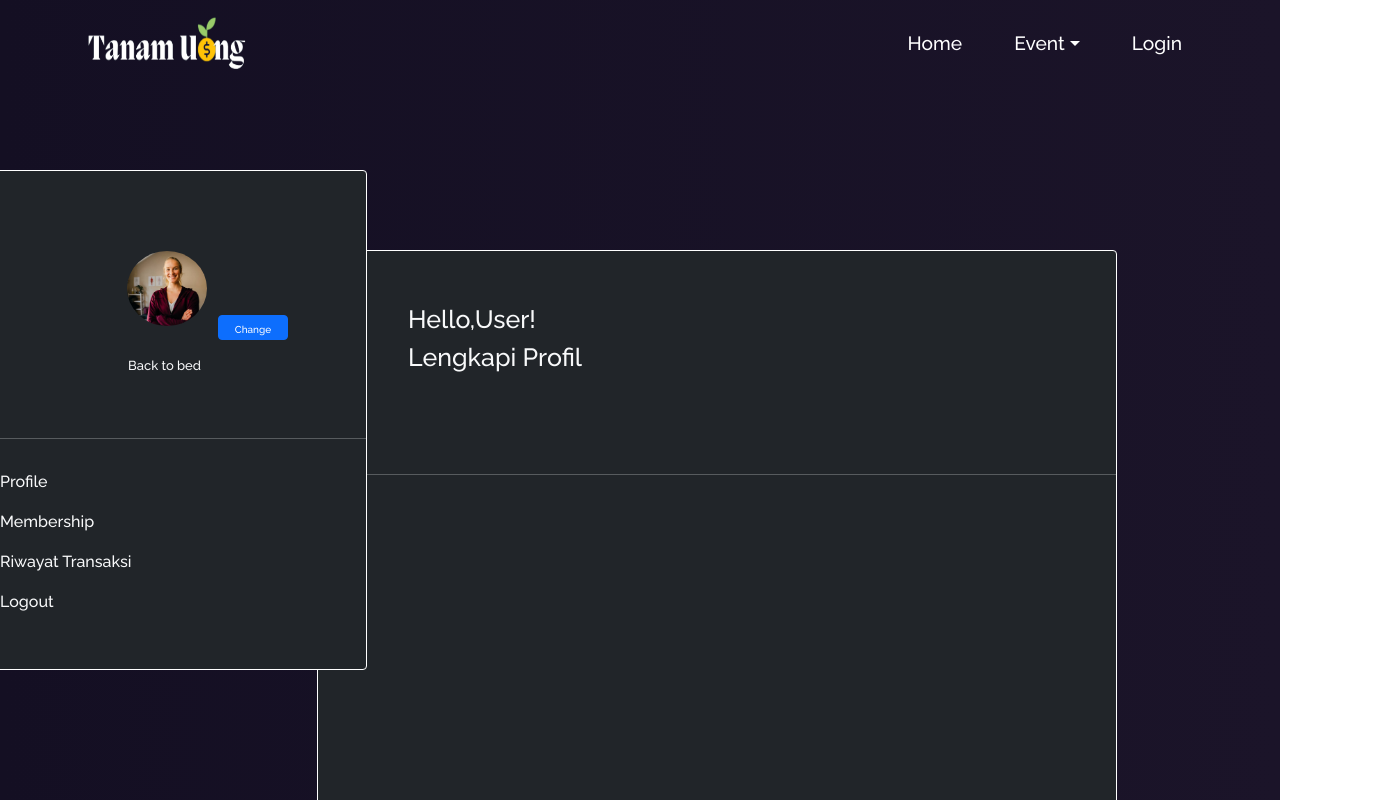
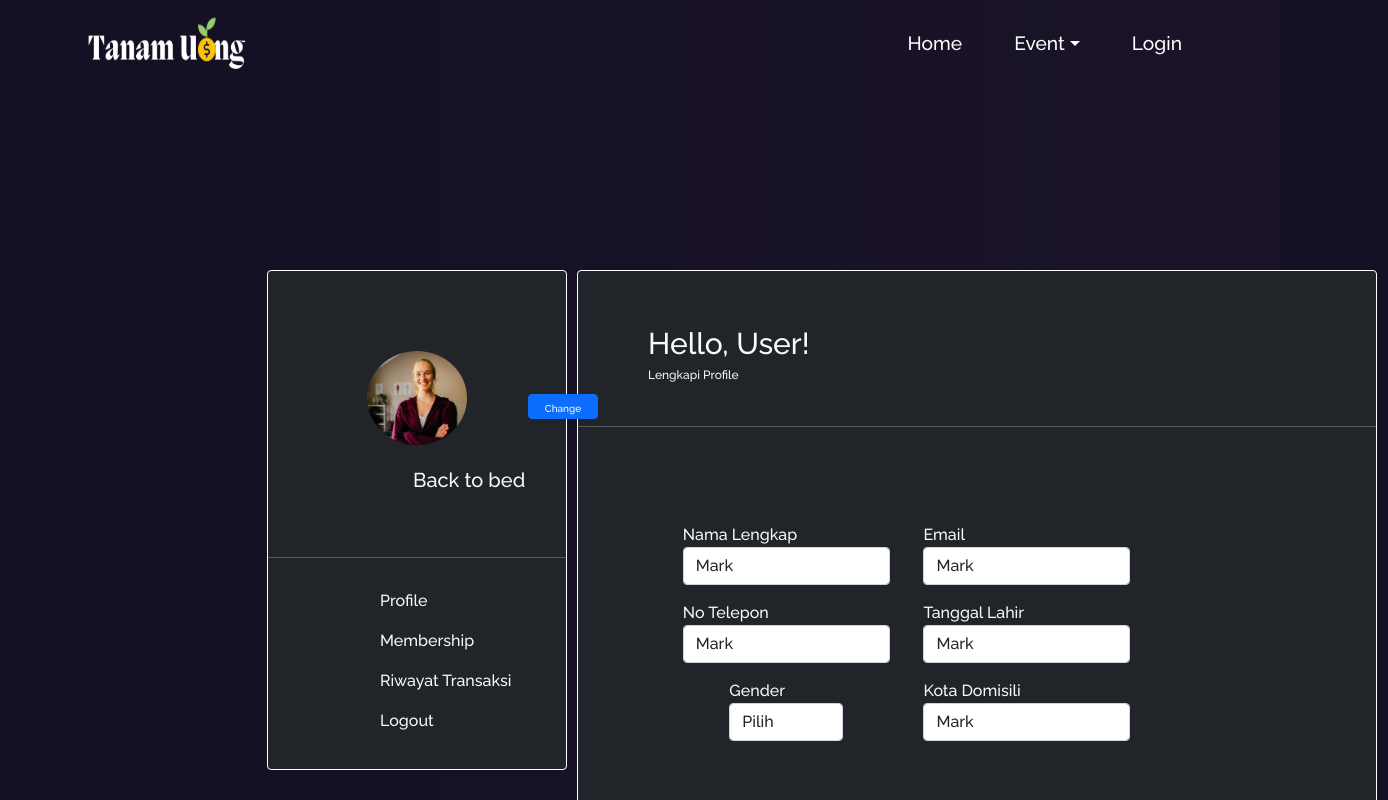
Before and after one commit to AngelNikijuluw/Group-2, a React (Create React App) app: page /Profile in a window 1280 px wide. Shown: the top 800 px of the page, 1388 px wide, since content can reach past the window. Built offline with nearby package versions, Linux system fonts and the light colour scheme.

Commit message:
Profile unfinished

```diff
--- a/src/pages/Profile/Profile.js
+++ b/src/pages/Profile/Profile.js
@@ -23,32 +23,171 @@ function Profile() {
               margin: "-115px",
               color: "#332F2F",
               marginTop: "100px",
-              left: "350px",
-              top: "80px",
+              left: "610px",
+              top: "100px",
               border: "1px solid white",
             }}
           >
             <p
               style={{
                 textAlign: "left",
-                marginLeft: "40px",
+                marginLeft: "20px",
                 padding: "50px",
-                fontSize: "25px",
+                fontSize: "30px",
+                fontWeight: "",
               }}
             >
-              Hello,User!<p>Lengkapi Profil</p>
+              Hello, User!<p style={{ fontSize: "12px" }}>Lengkapi Profile</p>
             </p>
-            <hr></hr>
+            <hr style={{ marginTop: "-40px" }}></hr>
+
+            <form
+              class="needs-validation"
+              style={{ marginLeft: "100px", marginTop: "80px" }}
+              novalidate
+            >
+              <div class="row">
+                <div class="col-md-4 mb-3">
+                  <label
+                    style={{ textAlign: "justify" }}
+                    for="validationCustom01"
+                  >
+                    Nama Lengkap
+                    <input
+                      type="text"
+                      class="form-control"
+                      id="validationCustom01"
+                      placeholder="First name"
+                      value="Mark"
+                      required
+                    ></input>
+                    <div class="valid-feedback">Look</div>
+                  </label>
+                </div>
+                <div class="col-md-4 mb-3">
+                  <label
+                    style={{ textAlign: "justify" }}
+                    for="validationCustom01"
+                  >
+                    Email
+                    <input
+                      type="text"
+                      class="form-control"
+                      id="validationCustom01"
+                      placeholder="First name"
+                      value="Mark"
+                      required
+                    ></input>
+                    <div class="valid-feedback">Look</div>
+                  </label>
+                </div>
+              </div>
+            </form>
+            <form
+              class="needs-validation"
+              style={{ marginLeft: "100px" }}
+              novalidate
+            >
+              <div class="row">
+                <div class="col-md-4 mb-3">
+                  <label
+                    style={{ textAlign: "justify" }}
+                    for="validationCustom01"
+                  >
+                    No Telepon
+                    <input
+                      type="text"
+                      class="form-control"
+                      id="validationCustom01"
+                      placeholder="First name"
+                      value="Mark"
+                      required
+                    ></input>
+                    <div class="valid-feedback">Look</div>
+                  </label>
+                </div>
+                <div class="col-md-4 mb-3">
+                  <label
+                    style={{ textAlign: "justify" }}
+                    for="validationCustom01"
+                  >
+                    Tanggal Lahir
+                    <input
+                      type="text"
+                      class="form-control"
+                      id="validationCustom01"
+                      placeholder="First name"
+                      value="Mark"
+                      required
+                    ></input>
+                    <div class="valid-feedback">Look</div>
+                  </label>
+                </div>
+              </div>
+            </form>
+
+            <form
+              class="needs-validation"
+              style={{ marginLeft: "100px" }}
+              novalidate
+            >
+              <div class="row">
+                <div class="form-group col-md-4">
+                  <label
+                    style={{ textAlign: "justify" }}
+                    for="validationCustom01"
+                  >
+                    Gender
+                    <select id="inputState" class="form-control">
+                      <option selected>Pilih</option>
+                      <option>Laki-Laki</option>
+                      <option>Perempuan</option>
+                    </select>
+                    <div class="valid-feedback">Look</div>
+                  </label>
+                </div>
+                <div class="col-md-4 mb-3">
+                  <label
+                    style={{ textAlign: "justify" }}
+                    for="validationCustom01"
+                  >
+                    Kota Domisili
+                    <input
+                      type="text"
+                      class="form-control"
+                      id="validationCustom01"
+                      placeholder="First name"
+                      value="Mark"
+                      required
+                    ></input>
+                    <div class="valid-feedback">Look</div>
+                  </label>
+                </div>
+              </div>
+            </form>
+            <button
+              style={{
+                marginLeft: "550px",
+                marginTop: "100px",
+                backgroundColor: "blue",
+              }}
+            >
+              Save
+            </button>
+            <span style={{ marginLeft: "-400px" }}>
+              Change Password? <a href=".">Click Here</a>
+            </span>
           </Card>
           <Card
             className="bg-dark text-light"
             style={{
               height: "500px",
-              width: "400px",
+              width: "300px",
+              left: "300px",
               margin: "-115px",
               color: "#332F2F",
               marginBottom: "500px",
-              marginTop: "-700px",
+              marginTop: "-600px",
               border: "1px solid white",
             }}
           >
@@ -56,7 +195,8 @@ function Profile() {
               variant="top"
               src={require("../../image/testi1.png")}
               style={{
-                width: "80px",
+                width: "100px",
+                marginTop: "20px",
                 margin: "80px auto",
                 zIndex: "1",
                 borderRadius: "50%",
@@ -64,20 +204,24 @@ function Profile() {
             />
 
             <Card.Text>
-              <p style={{ marginLeft: "160px", marginTop: "-50px" }}>
+              <p
+                style={{
+                  marginLeft: "145px",
+                  marginTop: "-60px",
+                  fontSize: "20px",
+                }}
+              >
                 Back to bed
               </p>
             </Card.Text>
             <hr></hr>
-
             <Button
               style={{
                 margin: "50px auto",
                 width: "70px",
                 height: "25px",
-                textAlign: "",
-                marginLeft: "250px",
-                marginTop: "-140px",
+                marginLeft: "260px",
+                marginTop: "-180px",
                 fontSize: "10px",
               }}
             >
@@ -85,7 +229,11 @@ function Profile() {
             </Button>
             <div
               className="menu-hover"
-              style={{ marginTop: "80px", textAlign: "justify" }}
+              style={{
+                marginTop: "120px",
+                textAlign: "justify",
+                marginLeft: "80px",
+              }}
             >
               <ul>
                 <a>Profile</a>
```
